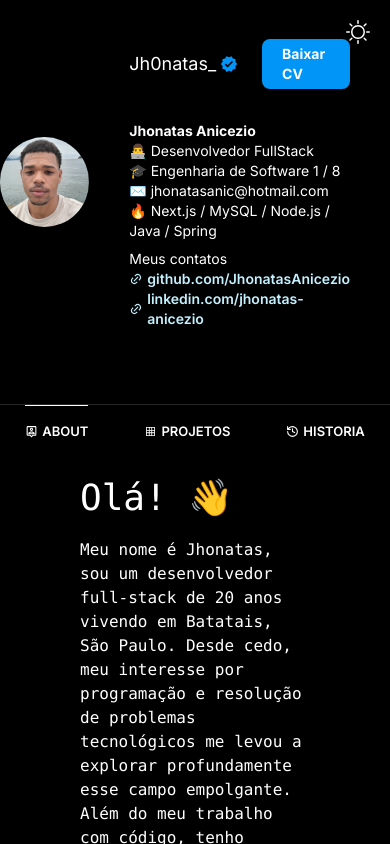
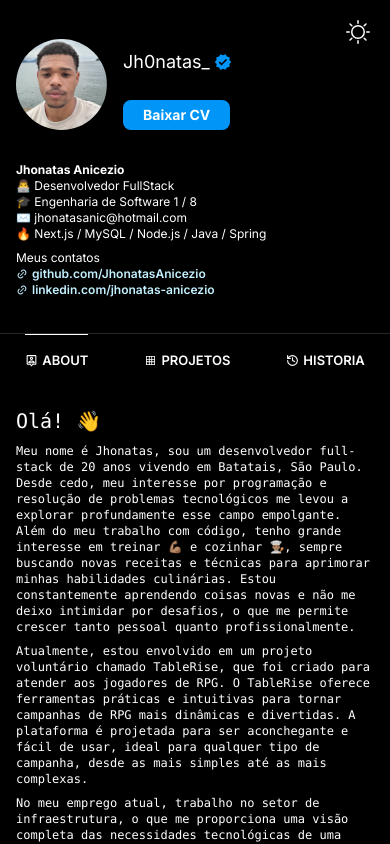
Before and after one commit to JhonatasAnicezio/portifolio, a Next.js app: page / in a window 390 px wide. Shown: the top 844 px of the page. Built offline with nearby package versions, Linux system fonts and the light colour scheme.

Commit message:
feat: implements responsive part 1

```diff
--- a/src/app/components/header/index.tsx
+++ b/src/app/components/header/index.tsx
@@ -14,7 +14,7 @@ export default function Header() {
         <header className="flex p-[35px] max-sm:px-0">
 
             {/* image profile */}
-            <div className="flex items-center justify-center px-10 max-sm:px-0">
+            <div className="flex items-center justify-center px-10 max-sm:hidden min-sm:block border">
                 <Image
                     className="rounded-full"
                     width={150}
@@ -26,10 +26,21 @@ export default function Header() {
             </div>
 
             {/* info profile */}
-            <div className="flex flex-col px-10 pt-1 gap-8 items-start">
+            <div className="flex flex-col px-10 max-sm:px-4 pt-1 gap-8">
 
                 {/* header info profile */}
-                <div className="flex gap-2 items-center">
+                <div className="flex gap-4">
+                    <div className="items-center justify-center hidden max-sm:flex">
+                        <Image
+                            className="rounded-full"
+                            width={91}
+                            height={91}
+                            src={profile}
+                            alt="Imagem do perfil"
+                            priority
+                        />
+                    </div>
+                    <div className="flex gap-2 items-center max-sm:items-start max-sm:justify-end max-sm:gap-6 max-sm:flex-col">
                         <h1 className="flex items-center justify-center text-lg gap-1 pr-4">
                             Jh0natas_
                             <span className="text-[#0095F6]"><MdVerified /></span>
@@ -46,24 +57,25 @@ export default function Header() {
                         Enviar Mensagem
                     </button> */}
                     </div>
+                </div>
 
                 {/* info profile tag and info */}
-                <div className="flex flex-col text-sm">
+                <div className="flex flex-col text-xs">
                     <h2 className="font-bold">Jhonatas Anicezio</h2>
+                    {/* <p>💍 Casado - Milena Fernandes Alves da Silva</p> */}
                     <p>👨‍💻 Desenvolvedor FullStack</p>
                     <p>🎓 Engenharia de Software 1 / 8</p>
                     <p>✉️ jhonatasanic@hotmail.com</p>
-                    {/* <p>💍 Casado - Milena Fernandes Alves da Silva</p> */}
                     <p>🔥 Next.js / MySQL / Node.js / Java / Spring</p>
 
                     <p className="pt-2">Meus contatos</p>
-                    <p className={`${isDark? "text-[#C3F1FF]" : "text-[#00376b]"}`}>
+                    <p className={`${isDark ? "text-[#C3F1FF]" : "text-[#00376b]"}`}>
                         <Link className="flex items-center gap-1 font-semibold" target="blank" href={'https://github.com/JhonatasAnicezio'}>
                             <span><RiLinkM /></span>
                             github.com/JhonatasAnicezio
                         </Link>
                     </p>
-                    <p className={`${isDark? "text-[#C3F1FF]" : "text-[#00376b]"}`}>
+                    <p className={`${isDark ? "text-[#C3F1FF]" : "text-[#00376b]"}`}>
                         <Link className="flex items-center gap-1 font-semibold" target="blank" href={'https://www.linkedin.com/in/jhonatas-anicezio/'}>
                             <span><RiLinkM /></span>
                             linkedin.com/jhonatas-anicezio
--- a/src/app/history/page.tsx
+++ b/src/app/history/page.tsx
@@ -39,11 +39,11 @@ export default function History() {
   };
 
   return (
-    <div className="flex flex-wrap gap-[5px] justify-start items-stretch w-full">
+    <div className="flex flex-wrap gap-[5px] justify-start items-stretch w-full max-sm:gap-1 max-sm:p-0.5">
       {hitory.map((e, index) => (
         <Dialog key={index}>
-          <DialogTrigger onClick={() => handleDialogOpen(index)}>
-            <div className="relative w-[307.67px] h-[307.67px] bg-[#262626]">
+          <DialogTrigger className="w-[307.67px] h-[307.67px] max-sm:w-[32.5%] max-sm:h-[122px]" onClick={() => handleDialogOpen(index)}>
+            <div className="relative w-full h-full bg-[#262626]">
               <span className="absolute text-xl top-2 right-2 z-50 text-white">
                 {e.workOrLesson ?
                   <MdOutlineWork />
--- a/src/app/page.tsx
+++ b/src/app/page.tsx
@@ -1,7 +1,7 @@
 export default function Home() {
   return (
-    <div className="flex px-20 py-5 gap-5 flex-col justify-center items-start w-full font-mono">
-      <h2 className="text-4xl">Olá! 👋</h2>
+    <div className="flex px-20 py-5 gap-5 flex-col justify-center items-start w-full font-mono max-sm:px-4 max-sm:text-xs max-sm:gap-2">
+      <h2 className="text-4xl max-sm:text-xl">Olá! 👋</h2>
       <p>
         Meu nome é Jhonatas, sou um desenvolvedor full-stack de 20 anos vivendo em Batatais, São Paulo. Desde cedo, meu interesse por programação e resolução de problemas tecnológicos me levou a explorar profundamente esse campo empolgante. Além do meu trabalho com código, tenho grande interesse em treinar 💪🏽 e cozinhar 👨🏽‍🍳, sempre buscando novas receitas e técnicas para aprimorar minhas habilidades culinárias. Estou constantemente aprendendo coisas novas e não me deixo intimidar por desafios, o que me permite crescer tanto pessoal quanto profissionalmente.
       </p>
--- a/src/app/projects/page.tsx
+++ b/src/app/projects/page.tsx
@@ -40,11 +40,11 @@ export default function Projects() {
   };
 
   return (
-    <div className="flex flex-wrap gap-[5px] justify-start items-stretch w-full">
+    <div className="flex flex-wrap gap-[5px] justify-start items-stretch w-full max-sm:gap-1 max-sm:p-0.5">
       {projects.map((e, index) => (
         <Dialog key={index}>
           <DialogTrigger onClick={() => handleDialogOpen(index)}>
-            <div className="relative w-[307.67px] h-[307.67px] bg-[#262626]">
+            <div className="relative w-[307.67px] h-[307.67px] bg-[#262626] max-sm:w-[122px] max-sm:h-[122px]">
               <span className="absolute text-xl top-2 right-2 z-50 text-white">
                 {e.images.length > 1 &&
                   <HiSquare2Stack />
--- a/src/app/template.tsx
+++ b/src/app/template.tsx
@@ -30,7 +30,7 @@ export default function Template({
                         <Header />
 
                         {/* sections profile */}
-                        <section className={`mt-10 w-full border-t ${isDark ? "border-[#262626]" : "border-[#dbdbdb]"}`}>
+                        <section className={`mt-10 max-sm:mt-0 w-full border-t ${isDark ? "border-[#262626]" : "border-[#dbdbdb]"}`}>
                             {/* navigation sections profile */}
                             <Nav pages={pages} />
                             {/* pages sections profile */}
```
Lines whose indentation alone changed are shown as unchanged.
